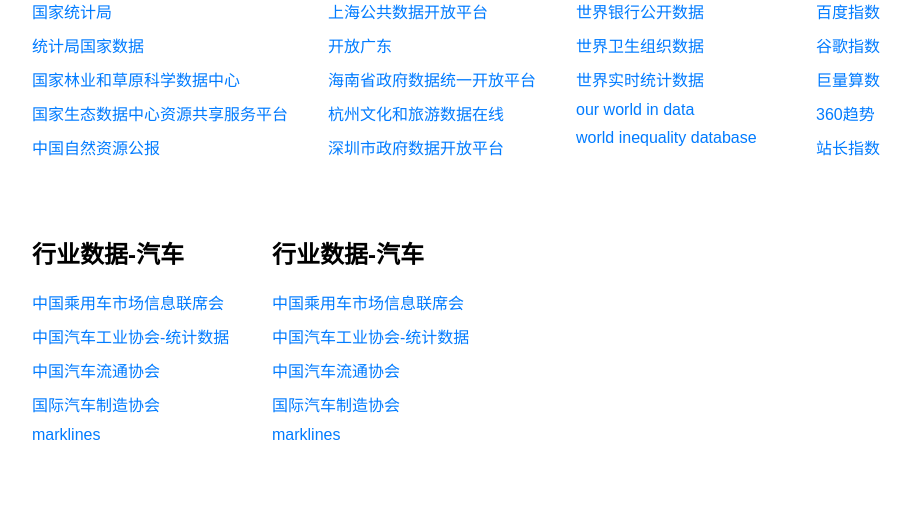
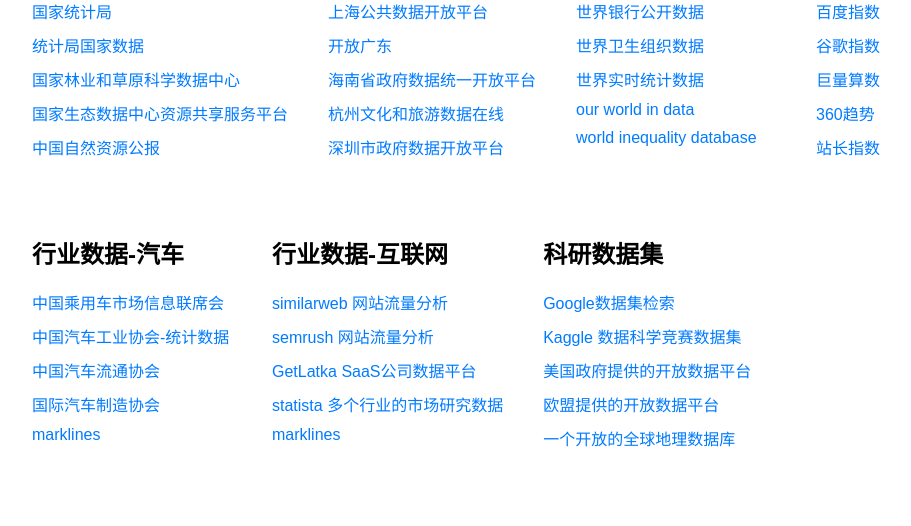
Before and after one commit to joylibo/CreditRatioCalc, a Flask app: page /data_finder in a window 1280 px wide. Shown: the part 284-810 px from the top of the page, without its empty margins (28-939 px from the left). Before the commit the page ends 724 px from the top, so only its background shows below. Run offline with Flask 3, Linux system fonts and the light colour scheme.

Commit message:
增加科研数据集

```diff
--- a/app/templates/data-finder.html
+++ b/app/templates/data-finder.html
@@ -119,13 +119,23 @@
                 </ul>
             </div>
             <div class="category">
-                <h2>行业数据-汽车</h2>
+                <h2>行业数据-互联网</h2>
                 <ul class="links">
-                    <li><a href="https://data.cpcaauto.com/">中国乘用车市场信息联席会</a></li>
-                    <li><a href="http://www.caam.org.cn/tjsj">中国汽车工业协会-统计数据</a></li>
-                    <li><a href="http://cada.cn/">中国汽车流通协会</a></li>
-                    <li><a href="https://www.oica.net/category/sales-statistics/">国际汽车制造协会</a></li>
+                    <li><a href="www.similarweb.com">similarweb 网站流量分析</a></li>
+                    <li><a href="https://www.semrush.com/">semrush 网站流量分析</a></li>
+                    <li><a href="https://getlatka.com/">GetLatka SaaS公司数据平台</a></li>
+                    <li><a href="https://www.statista.com/">statista 多个行业的市场研究数据</a></li>
                     <li><a href="https://www.marklines.com/portal_top_cn.html">marklines</a></li>
+                </ul>
+            </div>
+            <div class="category">
+                <h2>科研数据集</h2>
+                <ul class="links">
+                    <li><a href="https://research.google/resources/datasets/">Google数据集检索</a></li>
+                    <li><a href="https://www.kaggle.com/">Kaggle 数据科学竞赛数据集</a></li>
+                    <li><a href="Data.gov">美国政府提供的开放数据平台</a></li>
+                    <li><a href="https://data.europa.eu/">欧盟提供的开放数据平台</a></li>
+                    <li><a href="https://openmaptiles.org/">一个开放的全球地理数据库</a></li>
                 </ul>
             </div>
             <!-- 更多分类和链接可以按需添加 -->
```
